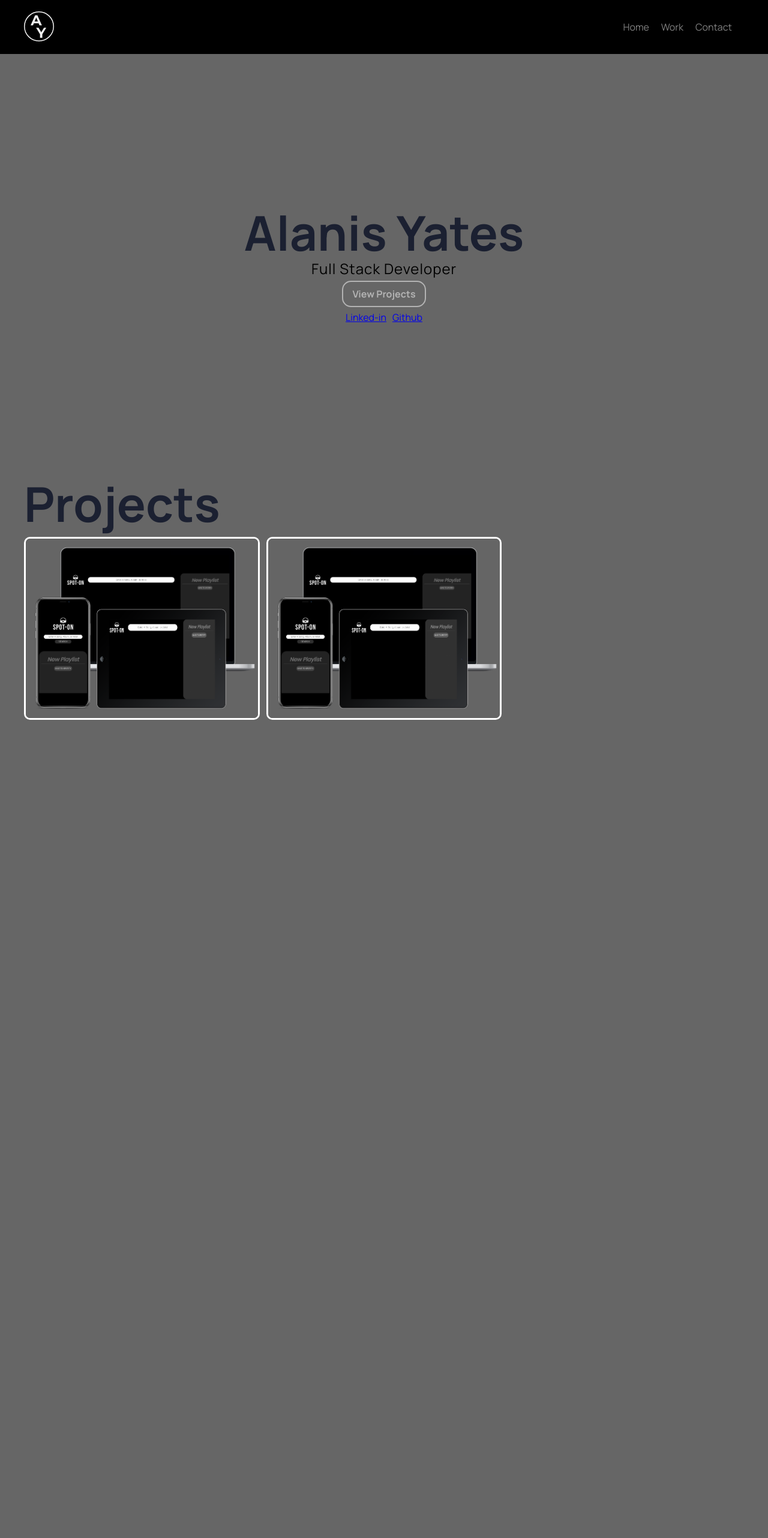
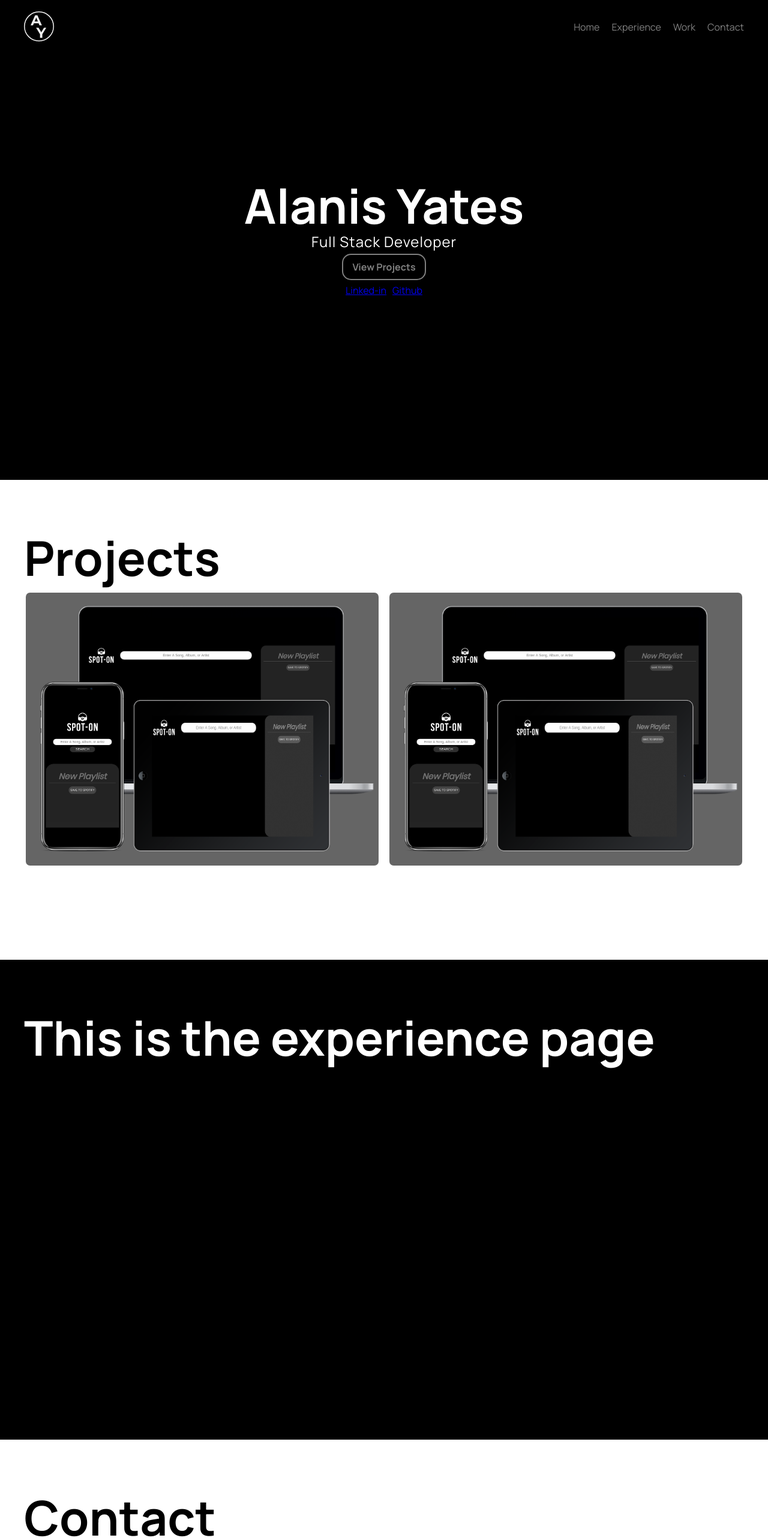
Before and after one commit to AlanisYates/portfolio_v2, a plain HTML site: page index.html in a window 1280 px wide. Shown: the top 2564 px of the page at 60% size. Before the commit the page ends 1600 px from the top, so only its background shows below. Drawn offline with nearby package versions, Linux system fonts and the light colour scheme.

Commit message:
Addingi n the pages and styling

```diff
--- a/CSS/style.scss
+++ b/CSS/style.scss
@@ -8,13 +8,13 @@
 html,
 body {
   font-family: "Manrope", sans-serif;
-  background: #666666;
+  background: black;
+  scroll-behavior: smooth;
 }
 
 .title {
   font-size: 5rem;
   font-weight: 700;
-  color: #1b2031;
   margin-bottom: 0.5rem;
 }
 
@@ -29,19 +29,20 @@ body {
 }
 
 header {
+  position: fixed;
+  background: black;
+  width: 100%;
+  z-index: 50;
 
+  .nav-container {
     display: flex;
     justify-content: space-between;
     align-items: center;
     flex-direction: row;
     height: 90px;
-  padding: 0 40px;
-  z-index: 1;
-  background: black;
-
-  .nav-container {
-    background: black;
-
+    // padding: 0 40px;
+    max-width: 1200px;
+    margin: 0 auto;
   }
 
   .logo {
@@ -62,6 +63,10 @@ header {
   }
 
   .menu {
+    .ct-btn {
+      padding: 0;
+    }
+
     ul {
       display: flex;
 
@@ -73,7 +78,7 @@ header {
         a {
           text-decoration: none;
           color: rgba(255, 255, 255, 0.5);
-          font-size: 1.0rem;
+          font-size: 1rem;
           padding-right: 20px;
 
           &:hover {
@@ -89,9 +94,10 @@ header {
 .container {
   max-width: 1200px;
   margin: 0 auto;
+}
 
 #home {
-    height: calc(100vh - 90px);
+  height: 100vh;
   overflow: hidden;
   display: flex;
   justify-content: center;
@@ -103,10 +109,15 @@ header {
     justify-content: center;
     align-items: center;
 
+    h1 {
+      color: white;
+    }
+
     h3 {
       font-size: 1.5rem;
       margin-bottom: 0.5rem;
       letter-spacing: 1px;
+      color: white;
     }
 
     .project-btn {
@@ -144,7 +155,9 @@ header {
 }
 
 #projects {
+  padding-top: 90px;
   height: 100vh;
+  background: white;
 
   h1 {
     margin-bottom: 15px;
@@ -152,7 +165,7 @@ header {
 
   .work {
     display: grid;
-      grid-template-columns: repeat(3, 1fr);
+    grid-template-columns: repeat(2, 1fr);
     grid-gap: 0.7rem;
 
     .proj-container {
@@ -184,4 +197,16 @@ header {
     }
   }
 }
+
+#exp {
+  padding-top: 90px;
+  height: 100vh;
+  color: white;
 }
+
+
+#contact {
+  padding-top: 90px;
+  height: 100vh;
+  background: white;
+}
--- a/index.html
+++ b/index.html
@@ -9,6 +9,7 @@
   </head>
   <body>
     <header>
+      <div class="nav-container">
         <div class="logo">
           <svg
             width="200"
@@ -31,20 +32,24 @@
         <div class="menu" id="menu">
           <ul>
             <li>
-            <a href="#">Home</a>
+              <a href="#home">Home</a>
             </li>
             <li>
-            <a href="#">Work</a>
+              <a href="#exp">Experience</a>
             </li>
             <li>
-            <a href="#">Contact</a>
+              <a href="#projects">Work</a>
+            </li>
+            <li>
+              <a href="#contact" class="ct-btn">Contact</a>
             </li>
           </ul>
         </div>
+      </div>
     </header>
 
+    <section id="home">
       <div class="container">
-      <section id="home">
         <div class="main-content">
           <h1 class="title">Alanis Yates</h1>
           <h3>Full Stack Developer</h3>
@@ -54,9 +59,11 @@
             <a href="#">Github</a>
           </div>
         </div>
+      </div>
     </section>
 
     <section id="projects">
+      <div class="container">
         <h1 class="title">Projects</h1>
         <div class="work">
           <div class="item">
@@ -82,9 +89,23 @@
           </div>
           <!-- END OF CARD  -->
         </div>
+      </div>
     </section>
+
+    <section id="exp">
+      <div class="container">
+        <h1 class="title">This is the experience page</h1>
       </div>
+    </section>
+
+
+    <section id="contact">
+      <div class="container">
+        <h1 class="title">Contact</h1>
+      </div>
+    </section>
   </body>
 
+  <script src="https://ajax.googleapis.com/ajax/libs/jquery/3.3.1/jquery.min.js"></script>
   <!-- <script src="./js/main.js"></script> -->
 </html>
--- a/js/main.js
+++ b/js/main.js
@@ -1,17 +1,42 @@
-// When the user scrolls the page, execute myFunction
-window.onscroll = function() {myFunction()};
+// // When the user scrolls the page, execute myFunction
+// window.onscroll = function() {myFunction()};
 
-// Get the navbar
-var menu = document.getElementById("menu");
+// // Get the navbar
+// var menu = document.getElementById("menu");
 
-// Get the offset position of the navbar
-var sticky = menu.offsetTop;
+// // Get the offset position of the navbar
+// var sticky = menu.offsetTop;
 
-// Add the sticky class to the navbar when you reach its scroll position. Remove "sticky" when you leave the scroll position
-function myFunction() {
-  if (window.pageYOffset >= sticky) {
-    menu.classList.add("sticky")
-  } else {
-    menu.classList.remove("sticky");
-  }
-}
+// // Add the sticky class to the navbar when you reach its scroll position. Remove "sticky" when you leave the scroll position
+// function myFunction() {
+//   if (window.pageYOffset >= sticky) {
+//     menu.classList.add("sticky")
+//   } else {
+//     menu.classList.remove("sticky");
+//   }
+// }
+
+$(document).ready(function(){
+  // Add smooth scrolling to all links
+  $("a").on('click', function(event) {
+
+    // Make sure this.hash has a value before overriding default behavior
+    if (this.hash !== "") {
+      // Prevent default anchor click behavior
+      event.preventDefault();
+
+      // Store hash
+      var hash = this.hash;
+
+      // Using jQuery's animate() method to add smooth page scroll
+      // The optional number (800) specifies the number of milliseconds it takes to scroll to the specified area
+      $('html, body').animate({
+        scrollTop: $(hash).offset().top
+      }, 600, function(){
+
+        // Add hash (#) to URL when done scrolling (default click behavior)
+        window.location.hash = hash;
+      });
+    } // End if
+  });
+});
```
Also changed, not shown: CSS/style.css, 1 other file. Lines whose indentation alone changed are shown as unchanged.
